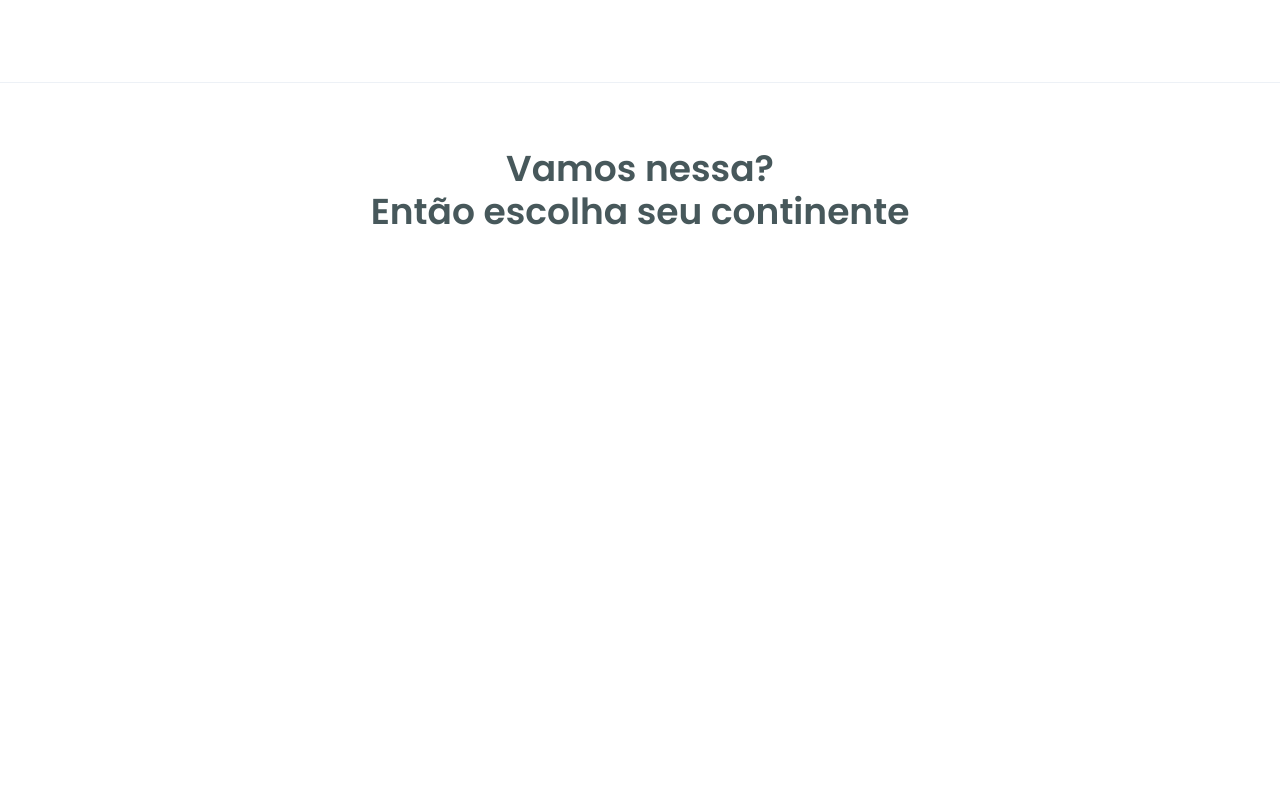
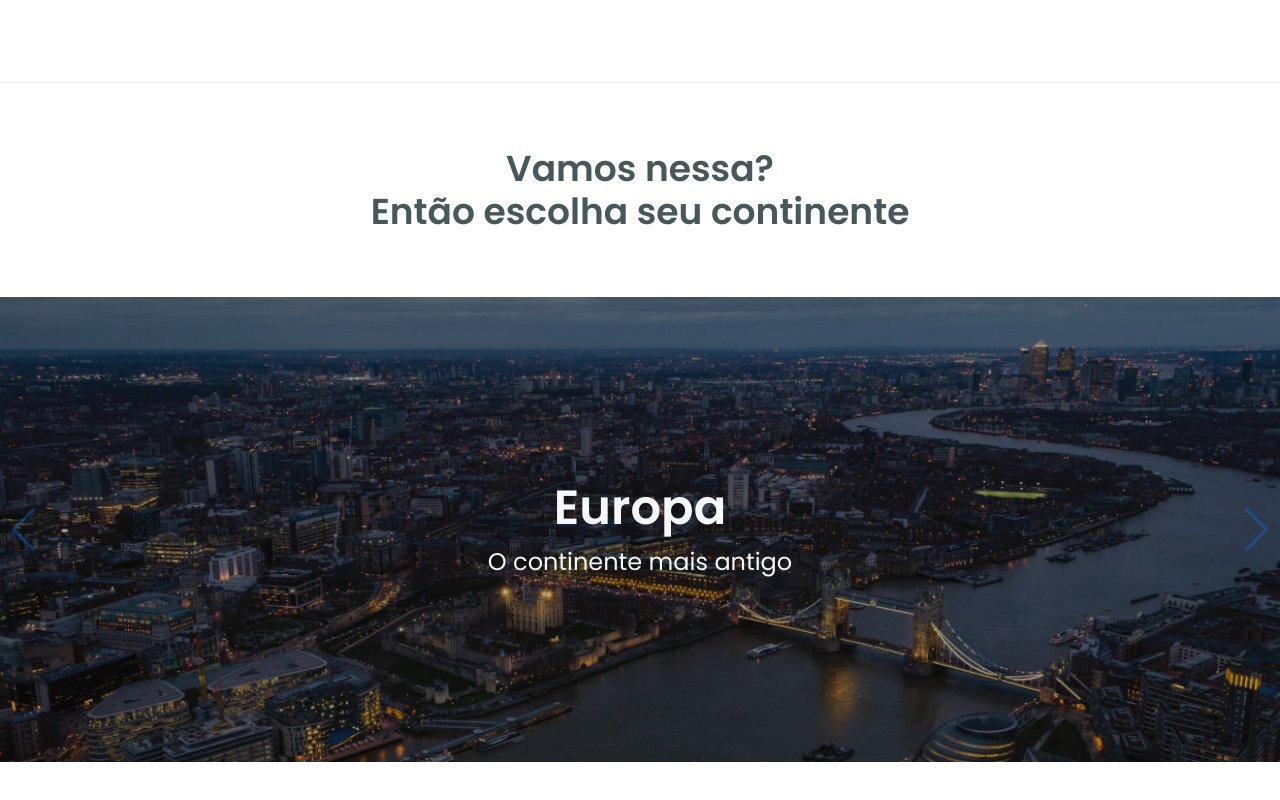
Before and after one commit to eduardo-takeo/ignite-challenge-06, a Next.js app: page / in a window 1280 px wide. Shown: the part 782-1582 px from the top of the page. Before the commit the page ends 1079 px from the top, so only its background shows below. Built offline with nearby package versions, Linux system fonts and the light colour scheme.

Commit message:
Create ContinentSwiper component

```diff
--- a/package.json
+++ b/package.json
@@ -17,6 +17,7 @@
     "next": "10.2.3",
     "react": "17.0.2",
     "react-dom": "17.0.2",
+    "swiper": "^6.7.0",
     "typescript": "^4.3.2"
   }
 }
--- /dev/null
+++ b/src/components/ContinentSwiper.tsx
@@ -0,0 +1,62 @@
+import {
+  Box,
+  Heading,
+  Image,
+  Text,
+  useBreakpointValue,
+  VStack,
+} from "@chakra-ui/react";
+import { Swiper, SwiperSlide } from "swiper/react";
+import SwiperCore, { Navigation, Pagination } from "swiper/core";
+
+// Import Swiper styles
+import "swiper/swiper.min.css";
+import "swiper/components/navigation/navigation.min.css";
+import "swiper/components/pagination/pagination.min.css";
+
+// Install Swiper modules
+SwiperCore.use([Navigation, Pagination]);
+
+export function ContinentSwiper() {
+  const isWidescreen = useBreakpointValue({
+    base: false,
+    md: true,
+  });
+
+  return (
+    <Box maxWidth={1280} width="100%" mx="auto" mb="16">
+      <Swiper
+        navigation={true}
+        pagination={true}
+        className="mySwiper"
+        slidesPerView={1}
+      >
+        <SwiperSlide>
+          <Box position="relative">
+            <Image src="/europe.png" alt="Europe" w="100%" minHeight={350} />
+            <VStack
+              color="gray.50"
+              position="absolute"
+              top="50%"
+              left="50%"
+              transform="translate(-50%, -50%)"
+            >
+              <Heading fontSize={isWidescreen ? 48 : 24}>Europa</Heading>
+              <Text fontSize={isWidescreen ? 24 : 14}>
+                O continente mais antigo
+              </Text>
+            </VStack>
+          </Box>
+        </SwiperSlide>
+        {/* <SwiperSlide>Slide 2</SwiperSlide> */}
+      </Swiper>
+    </Box>
+  );
+}
+
+//TODO:
+//* Change arrows and bullets color to yellow
+//* Componentize each SwiperSlide
+//* Position text centrally
+//* Add new items and fix pagination
+//* Adjust responsiveness
--- a/src/pages/index.tsx
+++ b/src/pages/index.tsx
@@ -1,4 +1,5 @@
 import { Divider, Flex, Heading } from "@chakra-ui/react";
+import { ContinentSwiper } from "../components/ContinentSwiper";
 import { Header } from "../components/Header";
 import { Hero } from "../components/Hero";
 import { TravelTypes } from "../components/TravelTypes";
@@ -10,13 +11,19 @@ export default function Home() {
       <Hero />
       <TravelTypes />
       <Divider />
-      <Heading mx="auto" textAlign="center" my="16">
+      <Heading
+        mx="auto"
+        textAlign="center"
+        my="16"
+        fontSize={["20", "28", "36"]}
+      >
         Vamos nessa? <br />
         Então escolha seu continente
       </Heading>
+      <ContinentSwiper />
     </Flex>
   );
 }
 
 //TODO:
-// - Add divider
+//* Add divider
```
Also changed, not shown: public/europe.png (added), 1 other file (tests, documents, lock files or other folders).
